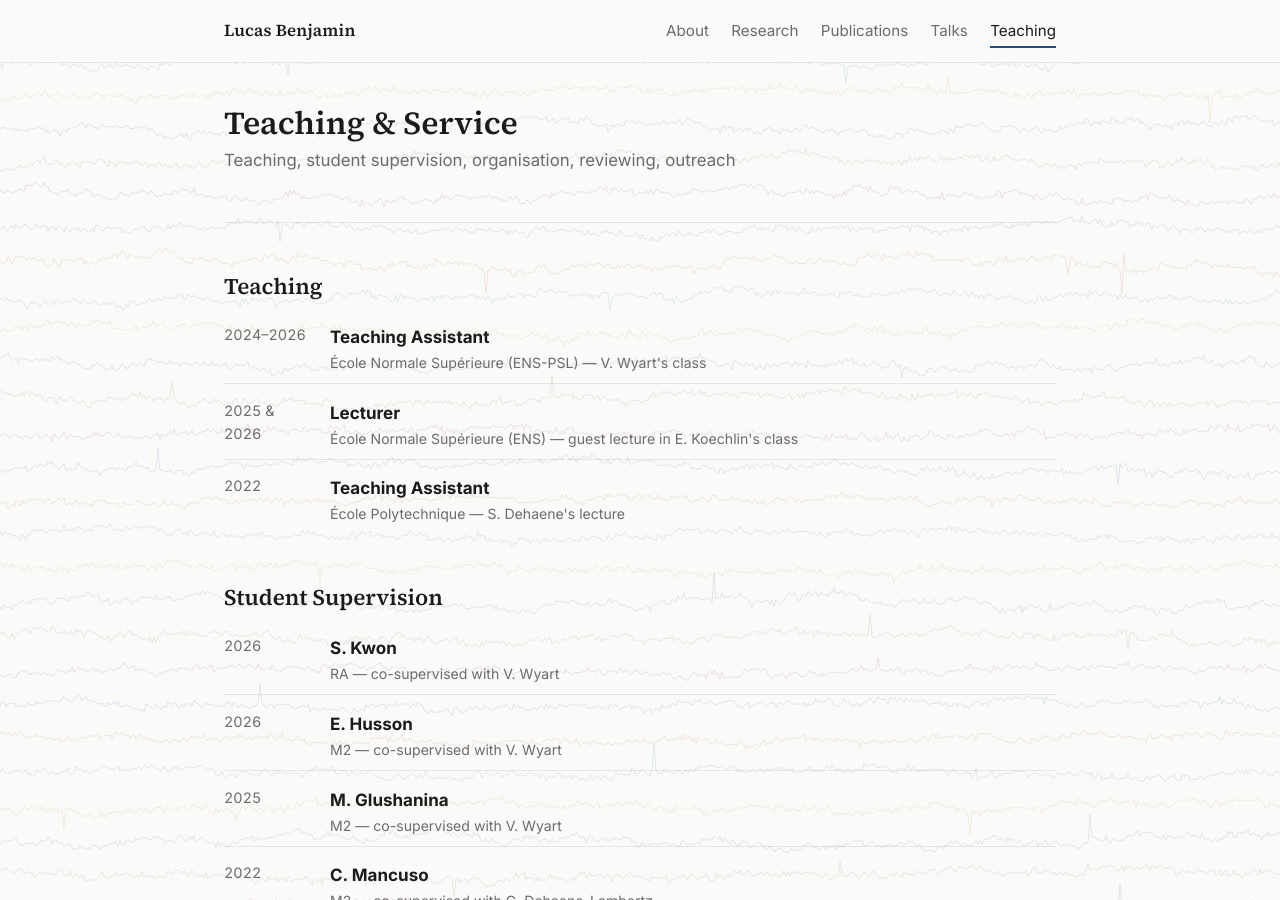
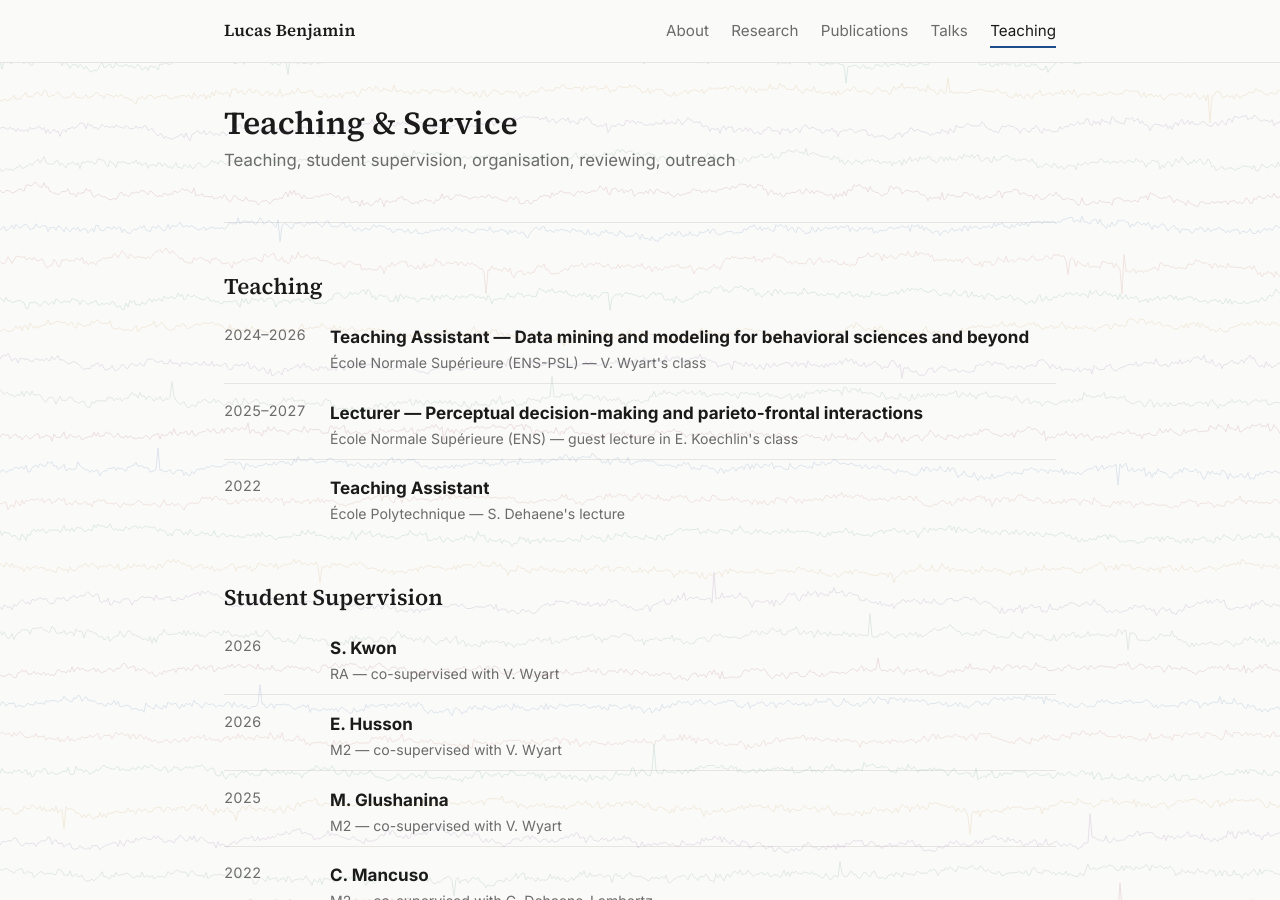
Before and after one commit to LucasWBenjamin/LucasWBenjamin.github.io, a Jekyll site: the page built from teaching.md, in a window 1280 px wide and 900 px high. Built offline with Jekyll 4.4.1, drawn with Linux system fonts in a browser that asks for light colours.

Commit message:
Teaching: add course titles, extend Lecturer to 2025-2027

```diff
--- a/_data/teaching.yml
+++ b/_data/teaching.yml
@@ -1,9 +1,9 @@
 teaching:
   - year: "2024–2026"
-    title: "Teaching Assistant"
+    title: "Teaching Assistant — Data mining and modeling for behavioral sciences and beyond"
     detail: "École Normale Supérieure (ENS-PSL) — V. Wyart's class"
-  - year: "2025 & 2026"
-    title: "Lecturer"
+  - year: "2025–2027"
+    title: "Lecturer — Perceptual decision-making and parieto-frontal interactions"
     detail: "École Normale Supérieure (ENS) — guest lecture in E. Koechlin's class"
   - year: "2022"
     title: "Teaching Assistant"
```
